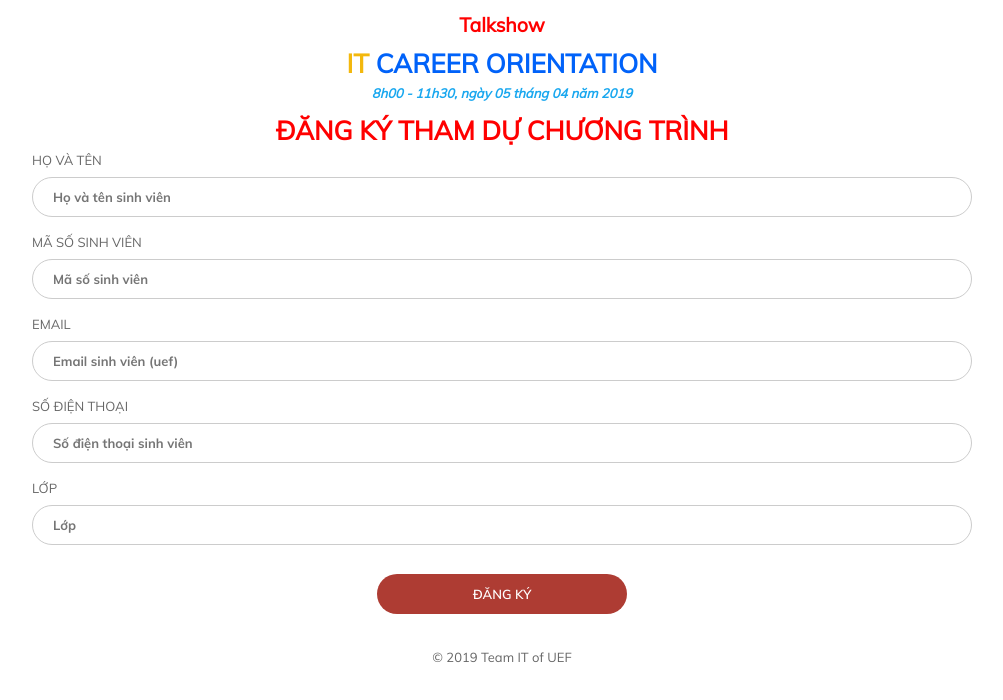
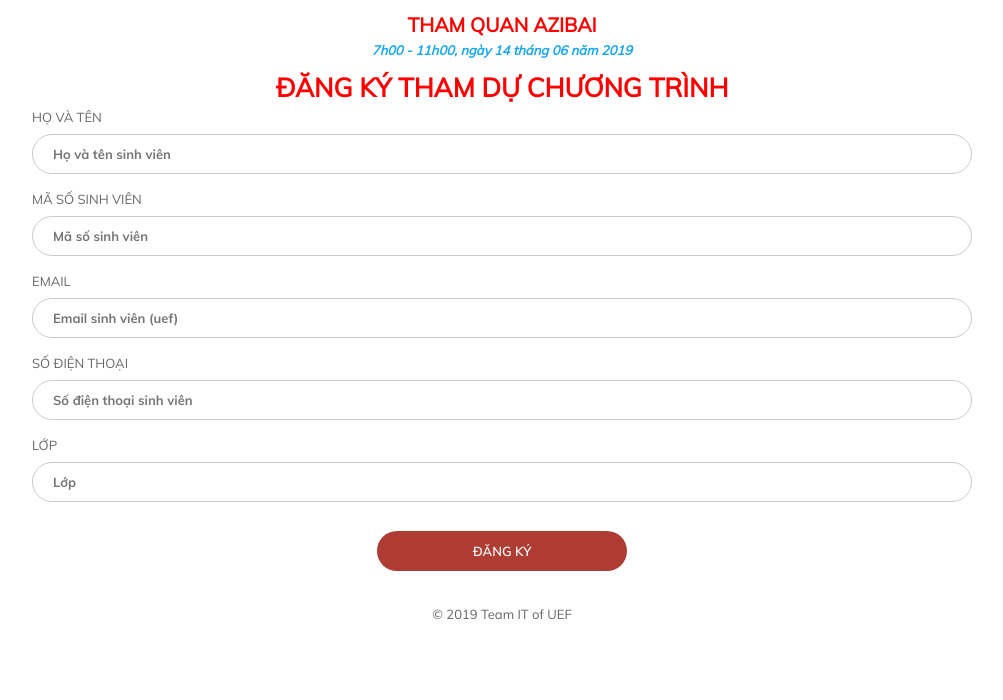
Before and after one commit to ituef/azibai, a plain HTML site: page index.html in a window 1280 px wide. Shown: the part 48-748 px from the top of the page, without its empty margins (138-1141 px from the left). Drawn offline with Linux system fonts and the light colour scheme.

Commit message:
Update index.html
CACSC

```diff
--- a/index.html
+++ b/index.html
@@ -1,7 +1,7 @@
 <!doctype html>
 <html>
 <head>
-    <title>TALKSHOW IT CAREER ORIENTATION </title>
+    <title>THAM QUAN AZIBAI </title>
 	<meta name="viewport" content="width=device-width, initial-scale=1.0">
     <link rel="stylesheet" type="text/css" href="css/style.css">
 	<link rel="shortcut icon" href="favicon.ico" type="image/x-icon">
@@ -154,9 +154,8 @@
             </div>
         </div>
         <div id="main-content">
-            <h2 style="text-align:center; color: red; font-weight: bold">Talkshow</h2>
-            <h1 style="text-align:center"><span style="color:#f3b80d">IT</span> <span style="color:#0062f9"> CAREER ORIENTATION</span> </h1>
-            <a style="text-align:center; color: #18a7ef; font-weight: bold; font-style: italic"> 8h00 - 11h30, ngày 05 tháng 04 năm 2019</a>
+            <h2 style="text-align:center; color: red; font-weight: bold">THAM QUAN AZIBAI</h2>
+            <a style="text-align:center; color: #18a7ef; font-weight: bold; font-style: italic"> 7h00 - 11h00, ngày 14 tháng 06 năm 2019</a>
             <h1 style="text-align:center; color: red; font-weight: bold">ĐĂNG KÝ THAM DỰ CHƯƠNG TRÌNH</h1>
             <form name="submit-to-google-sheet" class="js-showupdate">
                 <div class="form-wrapper">
```
